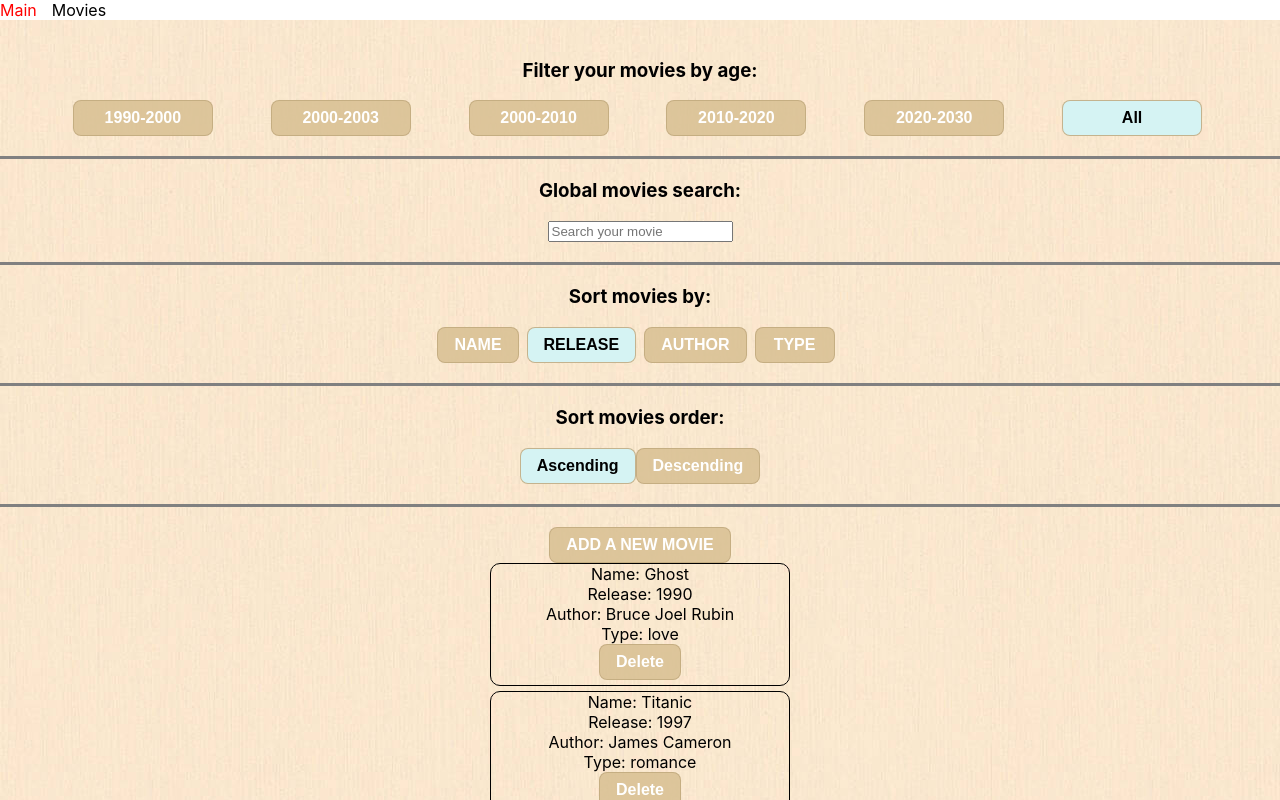
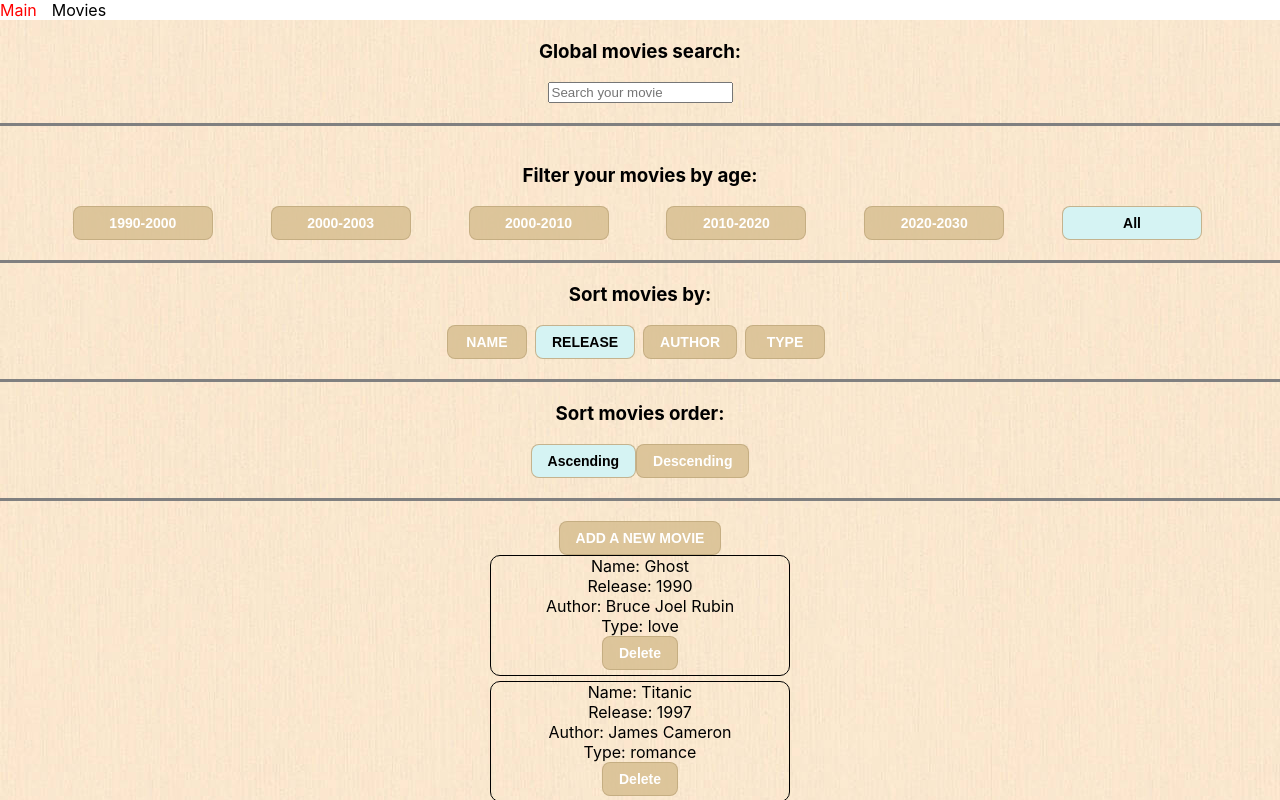
Before and after one commit to AlexNicolici/todo-app, a Next.js app: page /movies in a window 1280 px wide. Shown: the top 800 px of the page. Built offline with nearby package versions, Linux system fonts and the light colour scheme.

Commit message:
refactoring filter functionality into component

```diff
--- /dev/null
+++ b/src/pages/components/movies/FilterComponent.tsx
@@ -0,0 +1,80 @@
+import React from "react";
+
+const releasesDates = [
+  {
+    start: 1990,
+    end: 2000,
+  },
+  {
+    start: 2000,
+    end: 2003,
+  },
+  {
+    start: 2000,
+    end: 2010,
+  },
+
+  {
+    start: 2010,
+    end: 2020,
+  },
+  {
+    start: 2020,
+    end: 2030,
+  },
+];
+
+function FilterComponent({
+  filterByRelease,
+  setFilterByRelease,
+}: {
+  filterByRelease: {
+    ageStart: number | null;
+    ageEnd: number | null;
+  };
+  setFilterByRelease: (value: {
+    ageStart: number | null;
+    ageEnd: number | null;
+  }) => void;
+}) {
+  const onClickFilterAge = (
+    e: any,
+    ageStart: number | null,
+    ageEnd?: number | null
+  ) => {
+    e.preventDefault();
+    setFilterByRelease({ ageStart, ageEnd });
+  };
+
+  return (
+    <div className="filter-age-container">
+      <h3>Filter your movies by age:</h3>
+      <div className="buttons-container">
+        {releasesDates.map((item) => {
+          return (
+            <button
+              className={
+                filterByRelease.ageStart === item.start &&
+                filterByRelease.ageEnd === item.end
+                  ? "selected-item"
+                  : ""
+              }
+              onClick={(e) => onClickFilterAge(e, item.start, item.end)}
+              key={`${item.start}-${item.end}`}
+            >
+              <p>{`${item.start}-${item.end}`}</p>
+            </button>
+          );
+        })}
+        <button
+          className={filterByRelease.ageStart === null ? "selected-item" : ""}
+          onClick={(e) => onClickFilterAge(e, null)}
+        >
+          <p>All</p>
+        </button>
+      </div>
+    </div>
+  );
+}
+
+export default FilterComponent;
--- a/src/pages/movies.tsx
+++ b/src/pages/movies.tsx
@@ -1,4 +1,5 @@
 import React, { useState } from "react";
+import FilterComponent from "./components/movies/FilterComponent";
 
 export const movies = [
   {
@@ -66,35 +67,14 @@ export const movies = [
   },
 ];
 
-const releasesDates = [
-  {
-    start: 1990,
-    end: 2000,
-  },
-  {
-    start: 2000,
-    end: 2003,
-  },
-  {
-    start: 2000,
-    end: 2010,
-  },
-
-  {
-    start: 2010,
-    end: 2020,
-  },
-  {
-    start: 2020,
-    end: 2030,
-  },
-];
-
 const sortingCategories = ["name", "release", "author", "type"];
 
 function Movies() {
   const [moviesList, setMoviesList] = useState<any[]>(movies);
-  const [filterByRelease, setFilterByRelease] = useState({
+  const [filterByRelease, setFilterByRelease] = useState<{
+    ageStart: number | null;
+    ageEnd: number | null;
+  }>({
     ageStart: null,
     ageEnd: null,
   });
@@ -106,15 +86,6 @@ function Movies() {
   const [addNewMovieType, setAddNewMovieType] = useState("");
   const [globalSearchList, setGlobalSearchList] = useState("");
   const [addMovieButton, setAddMovieButton] = useState(true);
-
-  const onClickFilterAge = (
-    e: any,
-    ageStart: number | null,
-    ageEnd?: number | null
-  ) => {
-    e.preventDefault();
-    setFilterByRelease({ ageStart, ageEnd });
-  };
 
   const onClickCategorySorting = (e, key) => {
     e.preventDefault();
@@ -229,34 +200,6 @@ function Movies() {
 
   return (
     <div className="movies-page">
-      <div className="filter-age-container">
-        <h3>Filter your movies by age:</h3>
-        <div className="buttons-container">
-          {releasesDates.map((item) => {
-            return (
-              <button
-                className={
-                  filterByRelease.ageStart === item.start &&
-                  filterByRelease.ageEnd === item.end
-                    ? "selected-item"
-                    : ""
-                }
-                onClick={(e) => onClickFilterAge(e, item.start, item.end)}
-                key={`${item.start}-${item.end}`}
-              >
-                <p>{`${item.start}-${item.end}`}</p>
-              </button>
-            );
-          })}
-          <button
-            className={filterByRelease.ageStart === null ? "selected-item" : ""}
-            onClick={(e) => onClickFilterAge(e, null)}
-          >
-            <p>All</p>
-          </button>
-        </div>
-      </div>
-
       <div className="global-search-container">
         <h3>Global movies search:</h3>
         <input
@@ -265,6 +208,10 @@ function Movies() {
           onChange={(e) => setGlobalSearchList(e.target.value)}
         />
       </div>
+      <FilterComponent
+        filterByRelease={filterByRelease}
+        setFilterByRelease={setFilterByRelease}
+      />
 
       <div className="sorted-by-container">
         <h3>Sort movies by:</h3>
--- a/src/styles/Movies/movies.css
+++ b/src/styles/Movies/movies.css
@@ -4,7 +4,7 @@
   min-height: 100vh;
 }
 .movies-page button {
-  font-size: 16px;
+  font-size: 14px;
   color: white;
   background-color: rgba(216, 192, 146, 0.863);
   border: 1px solid rgba(194, 170, 127, 0.863);
--- a/src/styles/Movies/movies.scss
+++ b/src/styles/Movies/movies.scss
@@ -3,7 +3,7 @@
   background-color: #cccccc;
   min-height: 100vh;
   button {
-    font-size: 16px;
+    font-size: 14px;
     color: white;
     background-color: rgba(216, 192, 146, 0.863);
     border: 1px solid rgba(194, 170, 127, 0.863);
```
